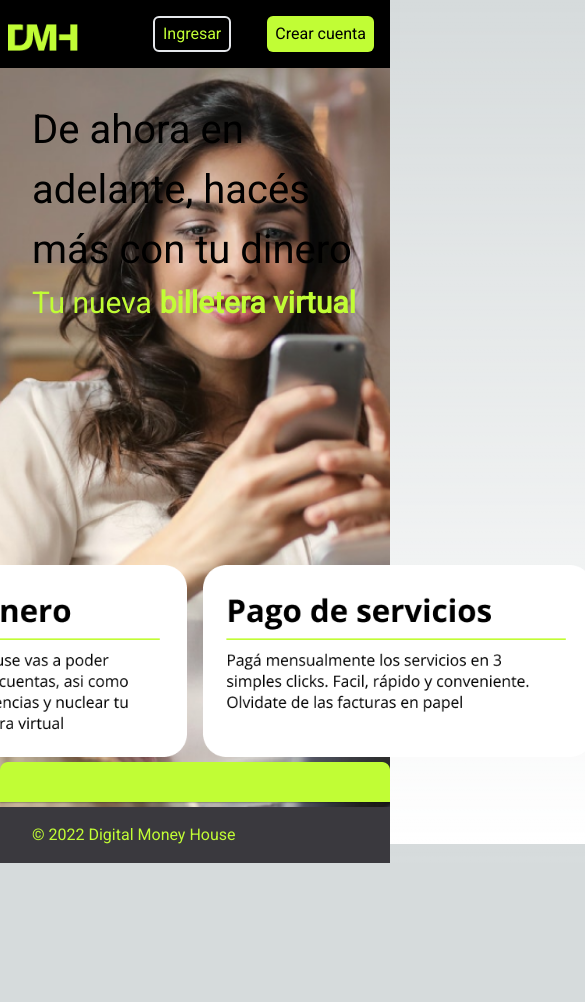
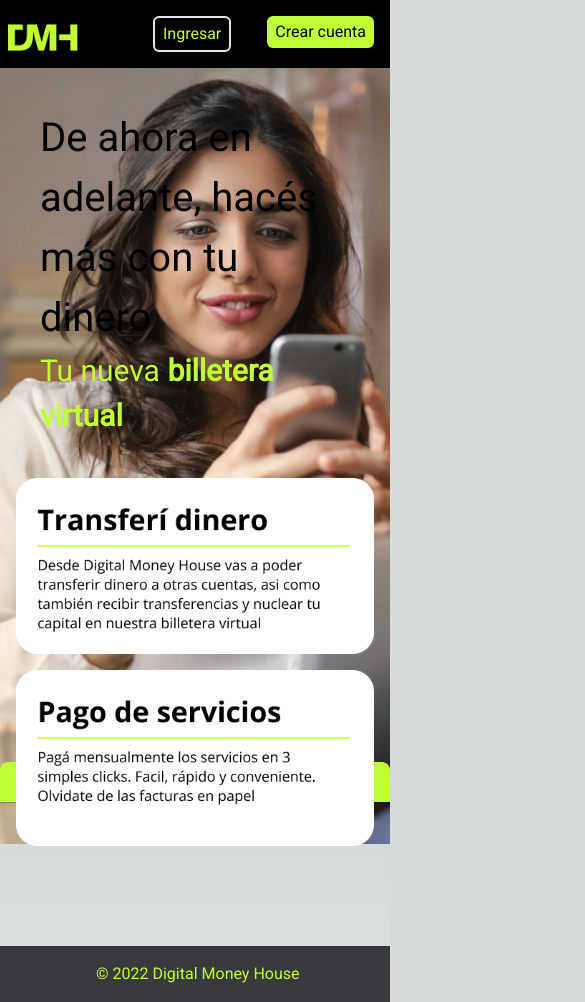
Before and after one commit to VictoriaCanclini/digital-money-house, a Next.js app: page / in a window 390 px wide. Shown: the whole page, 585 px wide, since content can reach past the window. Before the commit the page ends 863 px from the top, so only its background shows below. Built offline with nearby package versions, Linux system fonts and the light colour scheme.

Commit message:
ok dasboard

```diff
--- a/src/components/Dashboard.jsx
+++ b/src/components/Dashboard.jsx
@@ -7,7 +7,7 @@ const dashboard = () => {
     <>
       <section className="relative bg-[url('/img/Mask-group.png')] bg-no-repeat bg-cover bg-center h-screen">
         <Navbar />
-        <div className="m-8">
+        <div className="m-10">
           <h1 className="text-[40px]">
             De ahora en adelante, hacés más con tu dinero
           </h1>
@@ -17,7 +17,7 @@ const dashboard = () => {
         </div>
 
         {/* Contenedor para las tarjetas */}
-        <div className="relative z-10 flex justify-center items-center gap-4 mt-60">
+        <div className="relative z-10 flex flex-col sm:flex-row justify-center items-center gap-4 mt-30 ml-4 mr-4 sm:mt-60">
           <img src="/img/Card-landing.png" alt="card1" width={500} />
           <img src="/img/Card-landing2.png" alt="card2" width={500} />
         </div>
--- a/src/components/Footer.jsx
+++ b/src/components/Footer.jsx
@@ -2,8 +2,10 @@ import React from "react";
 
 const Footer = () => {
   return (
-    <div className="bg-[#3A393E] mt-[50px]">
-      <p className="text-[#C1FD35] ml-4 p-4">© 2022 Digital Money House</p>
+    <div className="bg-[#3A393E] mt-[100px] sm:mt-[40px]">
+      <p className="text-[#C1FD35] ml-20 p-4 sm:ml-4">
+        © 2022 Digital Money House
+      </p>
     </div>
   );
 };
--- a/src/components/Navbar.jsx
+++ b/src/components/Navbar.jsx
@@ -1,3 +1,5 @@
+import Link from "next/link";
+
 const Navbar = () => {
   return (
     <div className="flex justify-between bg-black">
@@ -5,12 +7,16 @@ const Navbar = () => {
         <img src="/img/Logo 01.png" alt="Logo1" width={70} />
       </div>
       <div className="flex justify-end gap-1">
+        <Link href="/login">
           <button className="text-[#C1FD35] border-2 rounded-md pr-2 pl-2 pb-1 pt-1 m-4">
             Ingresar
           </button>
+        </Link>
+        <Link href="/register">
           <button className="bg-[#C1FD35] text-black rounded-md pr-2 pl-2 pb-1 pt-1 m-4">
             Crear cuenta
           </button>
+        </Link>
       </div>
     </div>
   );
```
Lines whose indentation alone changed are shown as unchanged.
